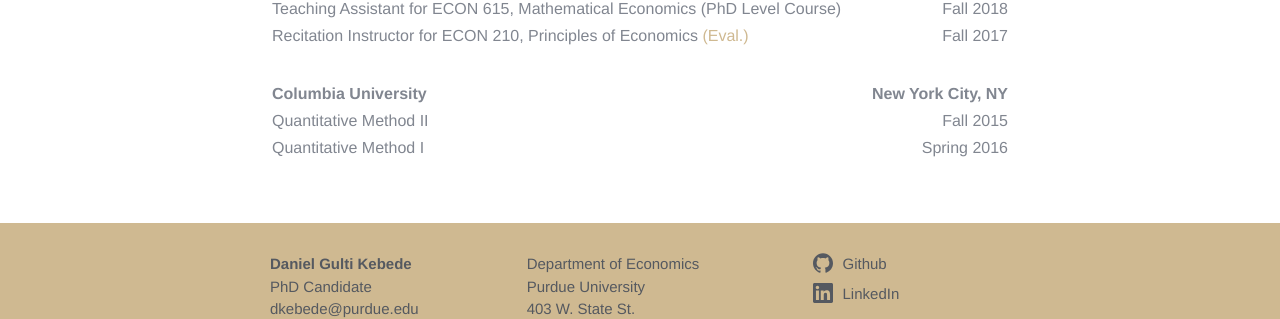
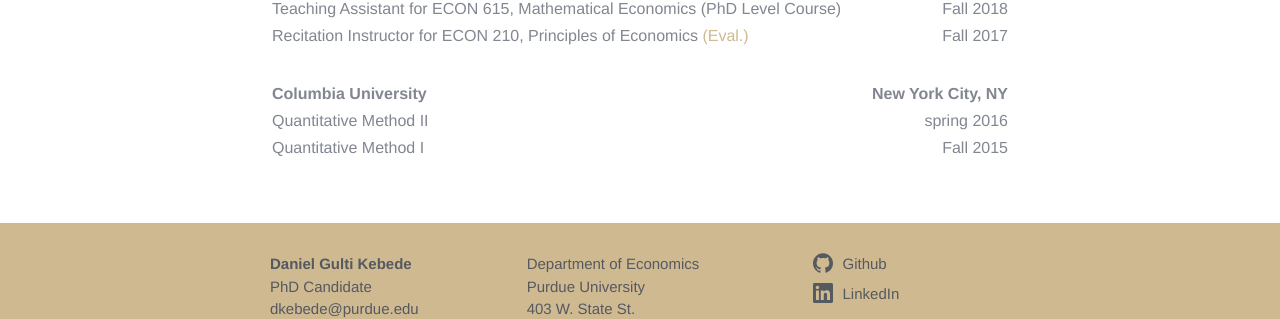
Before and after one commit to dangulti/dangulti.github.io, a Jekyll site: the page built from teaching.md, in a window 1280 px wide and 1026 px high. Shown: the part 623-942 px from the top of the window. Built offline with Jekyll 4.4.1, drawn with Linux system fonts in a browser that asks for light colours.

```diff
--- a/teaching.md
+++ b/teaching.md
@@ -32,6 +32,6 @@ Download a copy of my [teaching statement](../assets/docs/Dan_teaching.pdf).
 
 | Columbia University | New York City, NY |
 | ----------- | ----------: |
-| Quantitative Method II | Fall 2015 |
-| Quantitative Method I | Spring 2016 |
+| Quantitative Method II | spring 2016 |
+| Quantitative Method I | Fall 2015 |
 {:.custom-table}
```
